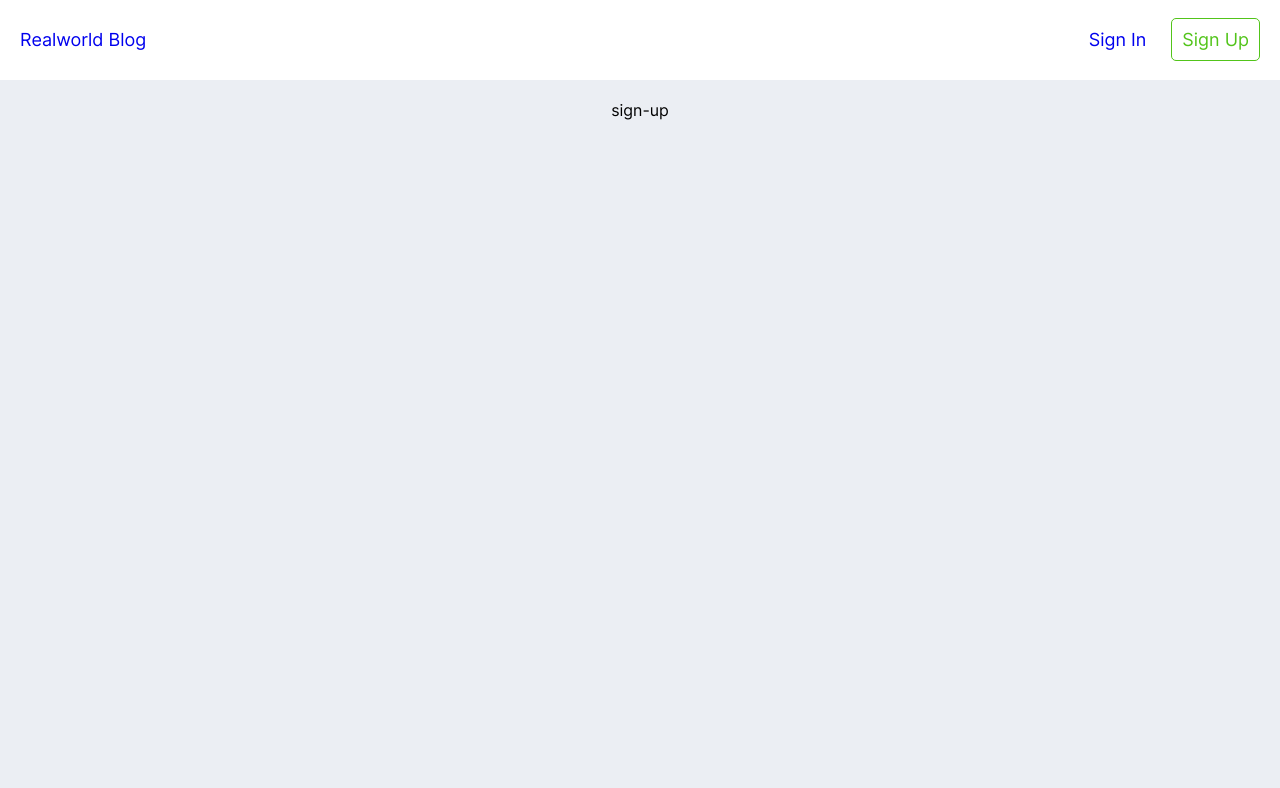
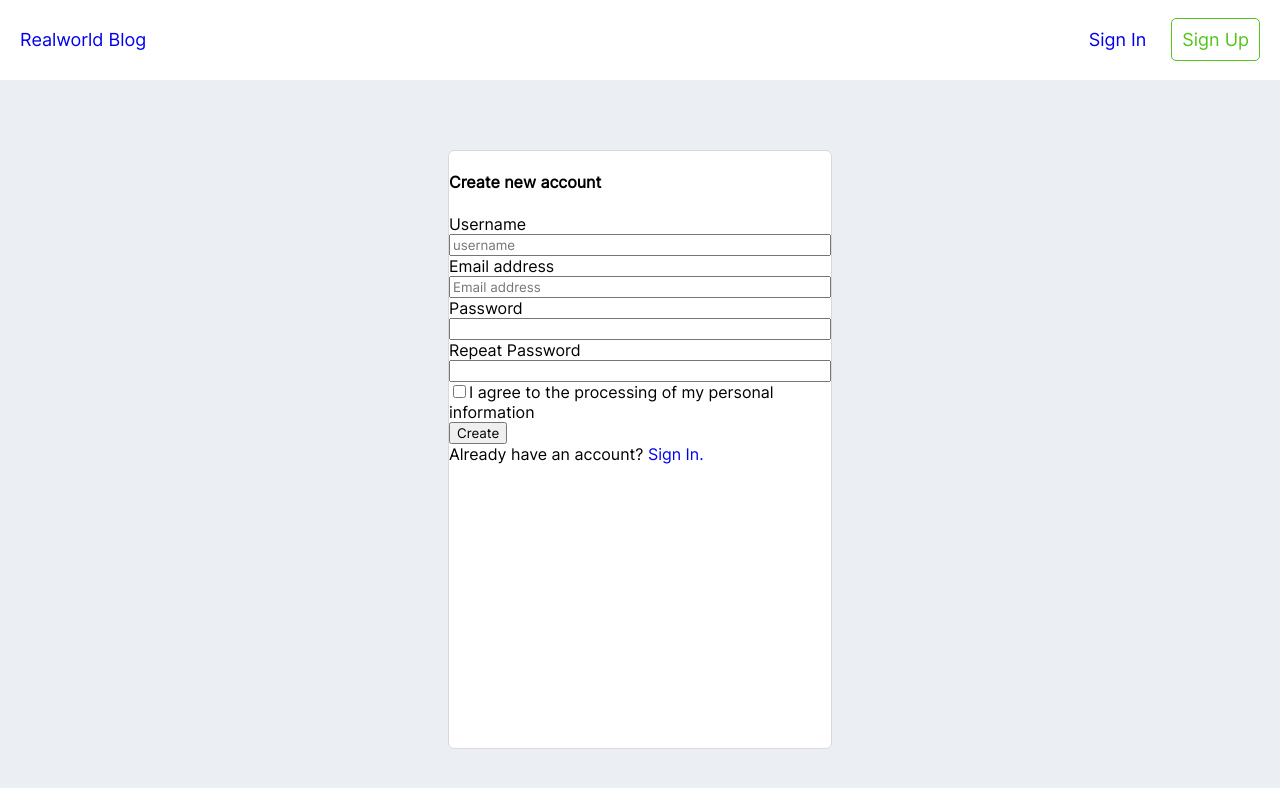
Before and after one commit to KISergeevich/blog-platform, a React (Create React App) app: page /sign-up in a window 1280 px wide. Shown: the top 788 px of the page. Built offline with nearby package versions, Linux system fonts and the light colour scheme.

Commit message:
add validation dor sign up component

```diff
--- a/package.json
+++ b/package.json
@@ -25,6 +25,7 @@
     "prepare": "husky install"
   },
   "dependencies": {
+    "@hookform/resolvers": "^3.3.4",
     "@reduxjs/toolkit": "^2.0.1",
     "@testing-library/jest-dom": "^5.16.5",
     "@testing-library/react": "^13.4.0",
@@ -38,6 +39,7 @@
     "prop-types": "^15.8.1",
     "react": "^18.2.0",
     "react-dom": "^18.2.0",
+    "react-hook-form": "^7.51.3",
     "react-id-generator": "^3.0.2",
     "react-redux": "^9.0.4",
     "react-router-dom": "^5.3.4",
@@ -45,7 +47,8 @@
     "redux": "^5.0.0",
     "redux-thunk": "^3.1.0",
     "sass": "^1.69.5",
-    "web-vitals": "^2.1.4"
+    "web-vitals": "^2.1.4",
+    "yup": "^1.4.0"
   },
   "devDependencies": {
     "@babel/core": "^7.21.8",
--- a/src/components/app/App.js
+++ b/src/components/app/App.js
@@ -24,11 +24,5 @@ export default function App() {
         <Route path="/sign-up" component={SignUp} />
       </div>
     </Router>
-
-    //   <BlockRegistration/>
-    //   <BlockSignIn/>
-    //   <blockEditProfile/>
-    //   <Article />
-    //   <NewArticle />
   )
 }
--- a/src/components/sign-up/sign-up.js
+++ b/src/components/sign-up/sign-up.js
@@ -1,3 +1,128 @@
+/* eslint-disable react/jsx-props-no-spreading */
+import React from 'react'
+import { Link } from 'react-router-dom/cjs/react-router-dom.min'
+import { useForm, Controller } from 'react-hook-form'
+
+import classes from './sign-up.module.scss'
+
 export default function SignUp() {
-  return 'sign-up'
+  const {
+    control,
+    register,
+    handleSubmit,
+    formState: { errors },
+  } = useForm()
+  const onSubmit = (data) => console.log(data)
+  return (
+    <div className={classes.signUp}>
+      <h4 className={classes.signUp__title}>Create new account</h4>
+
+      <form className={classes.signUp__buttonForm} onSubmit={handleSubmit(onSubmit)}>
+        <div className={classes.signUp__registrationBlock}>
+          <label className={classes.signUp__label} htmlFor="username">
+            Username
+            <input
+              {...register('username', { required: true, minLength: 3, maxLength: 20 })}
+              placeholder="username"
+              id="username"
+              aria-invalid={errors.username ? 'true' : 'false'}
+            />
+            <span className={classes.signUp__error}>
+              {errors.username?.type === 'required' ? 'Username is required' : null}
+            </span>
+            <span className={classes.signUp__error}>
+              {errors.username?.type === 'minLength' ? 'Username should be at least 3 characters' : null}
+            </span>
+            <span className={classes.signUp__error}>
+              {errors.username?.type === 'maxLength' ? 'Username should be less 20 characters' : null}
+            </span>
+          </label>
+          <label className={classes.signUp__label} htmlFor="Email address">
+            Email address
+            <input
+              {...register('email', {
+                required: true,
+                pattern:
+                  /^(([^<>()[\]\\.,;:\s@"]+(\.[^<>()[\]\\.,;:\s@"]+)*)|.(".+"))@((\[[0-9]{1,3}\.[0-9]{1,3}\.[0-9]{1,3}\.[0-9]{1,3}\])|(([a-zA-Z\-0-9]+\.)+[a-zA-Z]{2,}))$/,
+              })}
+              placeholder="Email address"
+              id="Email address"
+              aria-invalid={errors.email ? 'true' : 'false'}
+            />
+            <span className={classes.signUp__error}>
+              {errors.email?.type === 'required' ? 'Email address is required' : null}
+            </span>
+            <span className={classes.signUp__error}>
+              {errors.email?.type === 'pattern' ? 'Email address must be valid' : null}
+            </span>
+          </label>
+          <label className={classes.signUp__label} htmlFor="password">
+            Password
+            <input
+              {...register('password', { required: true, minLength: 6, maxLength: 40 })}
+              type="password"
+              id="password"
+              aria-invalid={errors.password ? 'true' : 'false'}
+            />
+            <span className={classes.signUp__error}>
+              {errors.password?.type === 'required' ? 'Password is required' : null}
+            </span>
+            <span className={classes.signUp__error}>
+              {errors.password?.type === 'minLength' ? 'Your password needs to be at least 6 characters' : null}
+            </span>
+            <span className={classes.signUp__error}>
+              {errors.password?.type === 'maxLength' ? 'Your password needs to be less 40 characters' : null}
+            </span>
+          </label>
+          <label className={classes.signUp__label} htmlFor="RepeatPassword">
+            Repeat Password
+            <input
+              {...register('confirmPassword', {
+                required: true,
+                minLength: 6,
+                maxLength: 40,
+                validate: (value, form) => value === form.password,
+              })}
+              type="password"
+              id="RepeatPassword"
+              aria-invalid={errors.confirmPassword ? 'true' : 'false'}
+            />
+            <span className={classes.signUp__error}>
+              {errors.confirmPassword?.type === 'required' ? 'Password is required' : null}
+            </span>
+            <span className={classes.signUp__error}>
+              {errors.confirmPassword?.type === 'minLength' ? 'Your password needs to be at least 6 characters' : null}
+            </span>
+            <span className={classes.signUp__error}>
+              {errors.confirmPassword?.type === 'maxLength' ? 'Your password needs to be less 40 characters' : null}
+            </span>
+            <span className={classes.signUp__error}>
+              {errors.confirmPassword?.type === 'validate' ? 'Passswords must match' : null}
+            </span>
+          </label>
+        </div>
+        <div className={classes.signUp__checkboxBlock}>
+          <Controller
+            rules={{ required: true }}
+            name="agreement"
+            control={control}
+            render={({ field }) => (
+              <input {...field} type="checkbox" aria-invalid={errors.agreement ? 'true' : 'false'} />
+            )}
+          />
+          <span className={classes.signUp__checkboxText}>I agree to the processing of my personal information</span>
+          <div className={classes.signUp__error}>
+            {errors.agreement?.type === 'required' ? 'Need to agree with processing' : null}
+          </div>
+        </div>
+        <button type="submit" className={classes.signUp__button}>
+          Create
+        </button>
+      </form>
+
+      <span className={classes.signUp__moveToSignIn}>
+        Already have an account? <Link to="/sign-in">Sign In.</Link>
+      </span>
+    </div>
+  )
 }
--- a/src/components/sign-up/sign-up.module.scss
+++ b/src/components/sign-up/sign-up.module.scss
@@ -0,0 +1,32 @@
+
+.signUp {
+    background-color: white;
+    width: 384px;
+    height: 599px;
+    margin-top: 50px;
+    display: flex;
+    flex-direction: column;
+    border-radius: 6px;
+    border: 1px solid #D9D9D9;
+
+    &__registrationBlock {
+        display: flex;
+        flex-direction: column;
+    }
+    &__label {
+        display: flex;
+        flex-direction: column;
+    }
+    &__error {
+        font-family: 'Roboto';
+        font-size: 14px;
+        font-weight: 400;
+        line-height: 22px;
+        text-align: left;
+        color: #F5222D;
+    }
+}
+[aria-invalid = true] {
+    border-color: #F5222D;
+    outline: none;
+}
```
Also changed, not shown: 1 other file (tests, documents, lock files or other folders).
